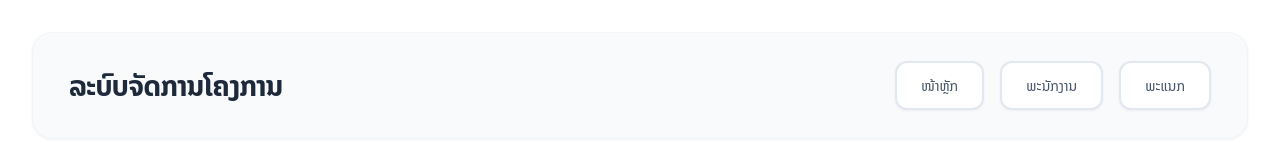
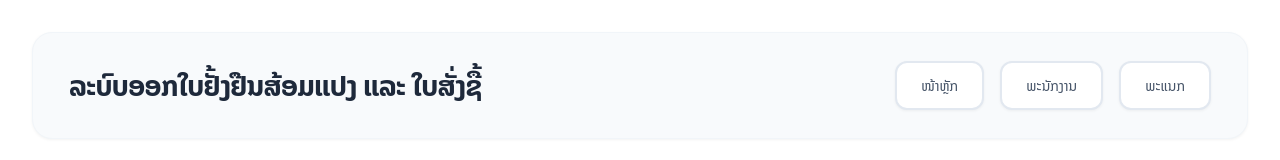
Before and after one commit to ljatsit/repair, a plain HTML site: page index.html in a window 1280 px wide. Shown: the top 160 px of the page. Drawn offline with nearby package versions, Linux system fonts and the light colour scheme; some packages are replaced by stand-ins of ours; no server answers; a script that the page names is missing.

Commit message:
Update index.html

```diff
--- a/index.html
+++ b/index.html
@@ -18,7 +18,7 @@
   <div class="container">
    <header class="header">
     <div class="project-name" id="projectName">
-     ລະບົບຈັດການໂຄງການ
+     ລະບົບອອກໃບຢັ້ງຢືນສ້ອມແປງ ແລະ ໃບສັ່ງຊື້
     </div>
     <nav class="menu">
 
@@ -587,4 +587,5 @@
 
   <script src="js/repaire.js"></script>
  </body>
+
 </html>
```
